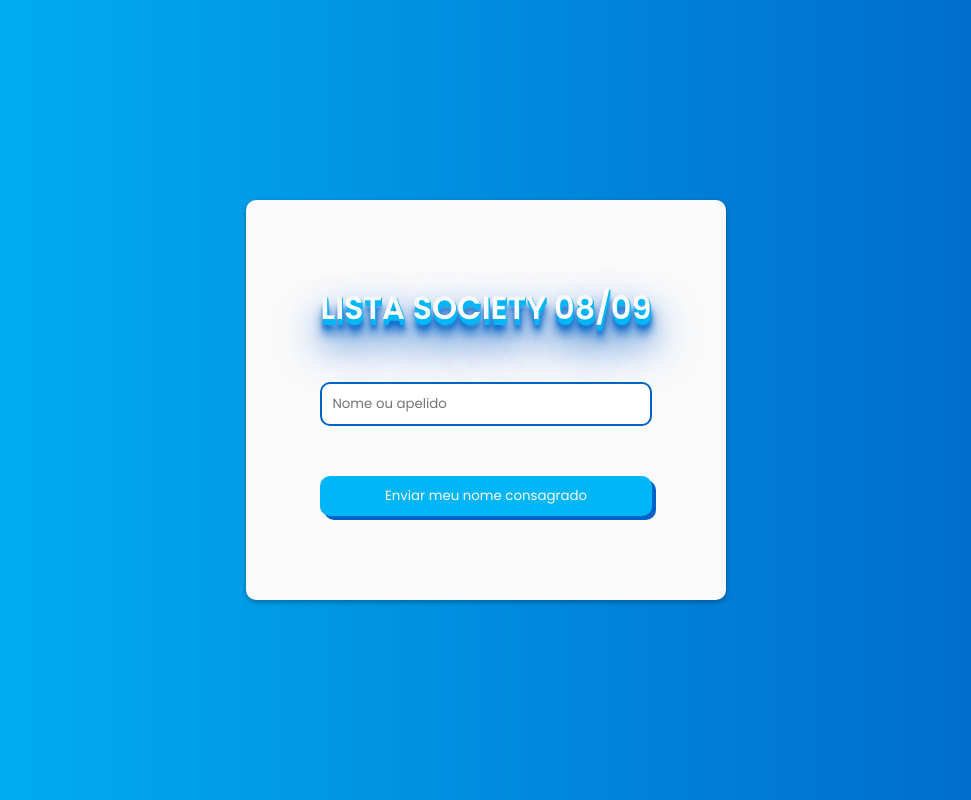
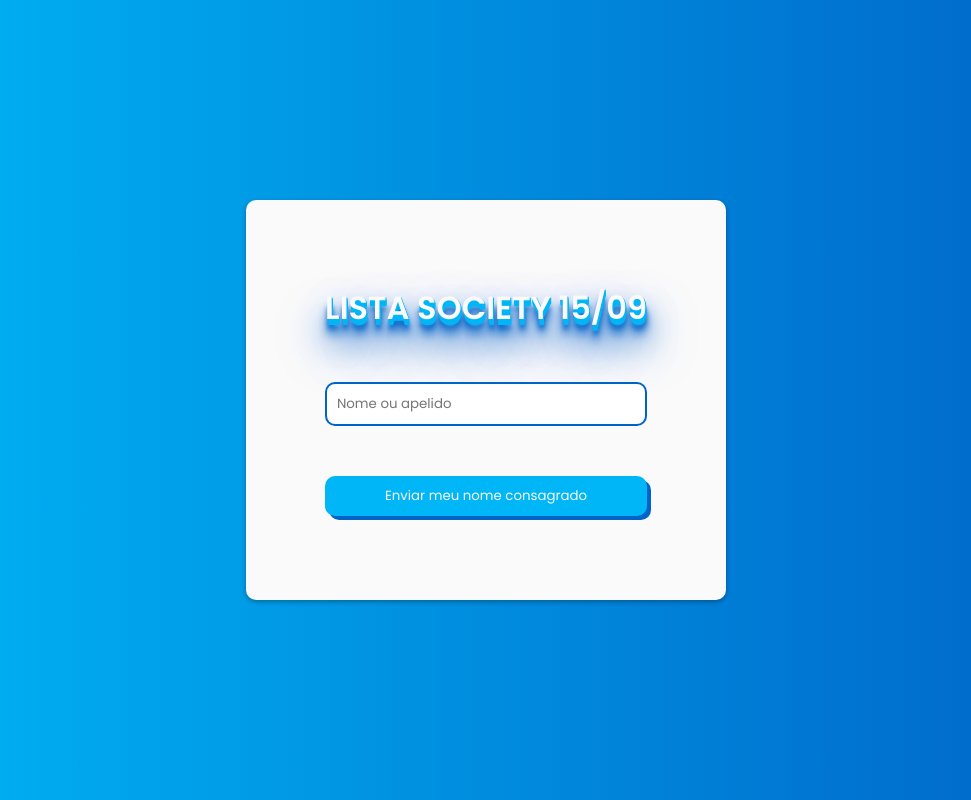
Before and after one commit to WagaoFC/formFut, a React (Vite) app: page / in a window 1280 px wide. Shown: the whole page, without its empty margins (154-1125 px from the left). Built offline with nearby package versions, Linux system fonts and the light colour scheme.

Commit message:
atualizando data

```diff
--- a/src/components/Form/index.tsx
+++ b/src/components/Form/index.tsx
@@ -30,7 +30,7 @@ export function Form() {
         <Container>
             <ToastContainer position="top-center" />
             <form onSubmit={sendEmail}>
-                <h1>Lista Society 08/09</h1>
+                <h1>Lista Society 15/09</h1>
                 <input type="text" required placeholder="Nome ou apelido" name="name" />
                 <input type="submit" value="Enviar meu nome consagrado" />
             </form>
```
